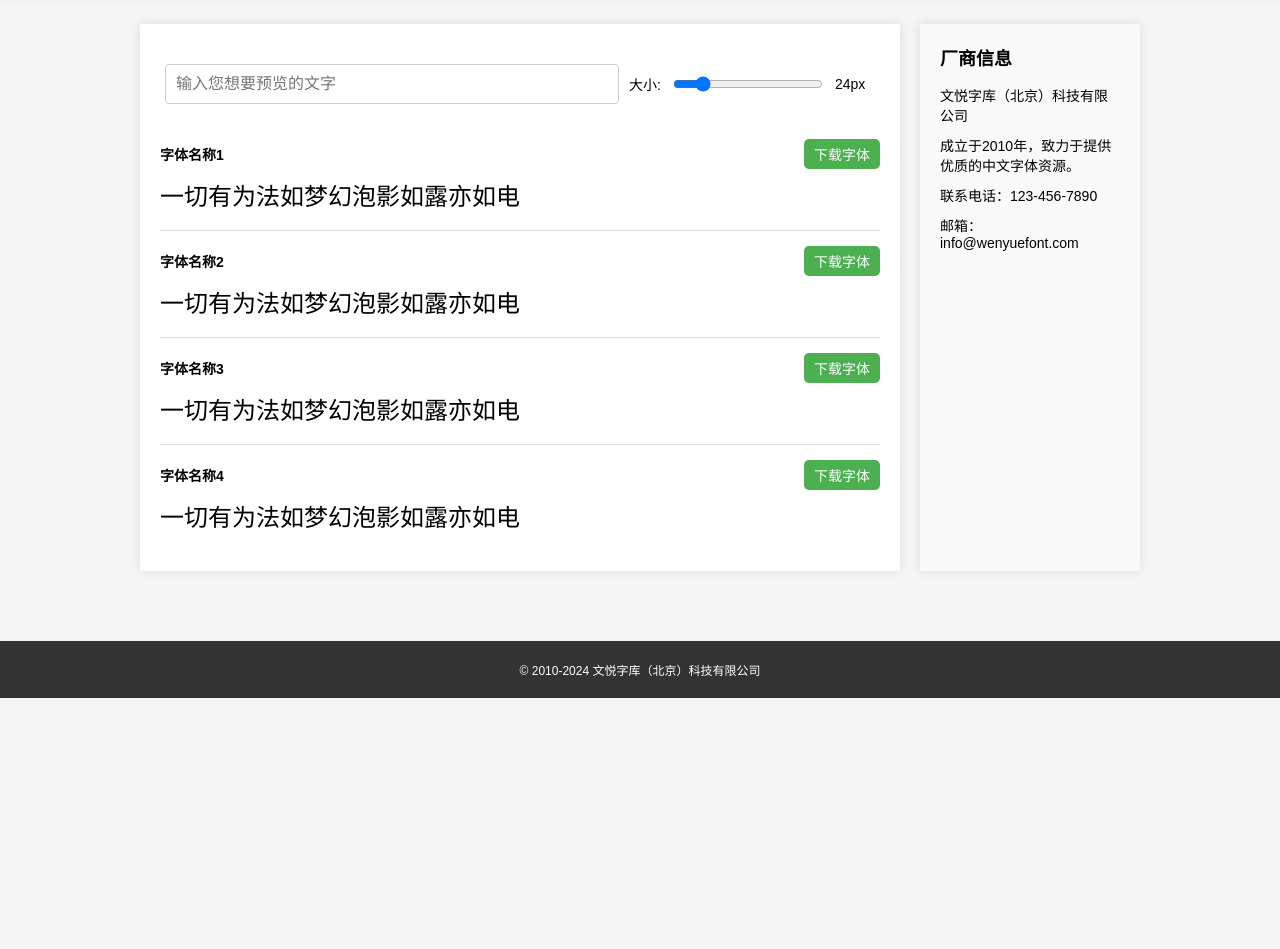
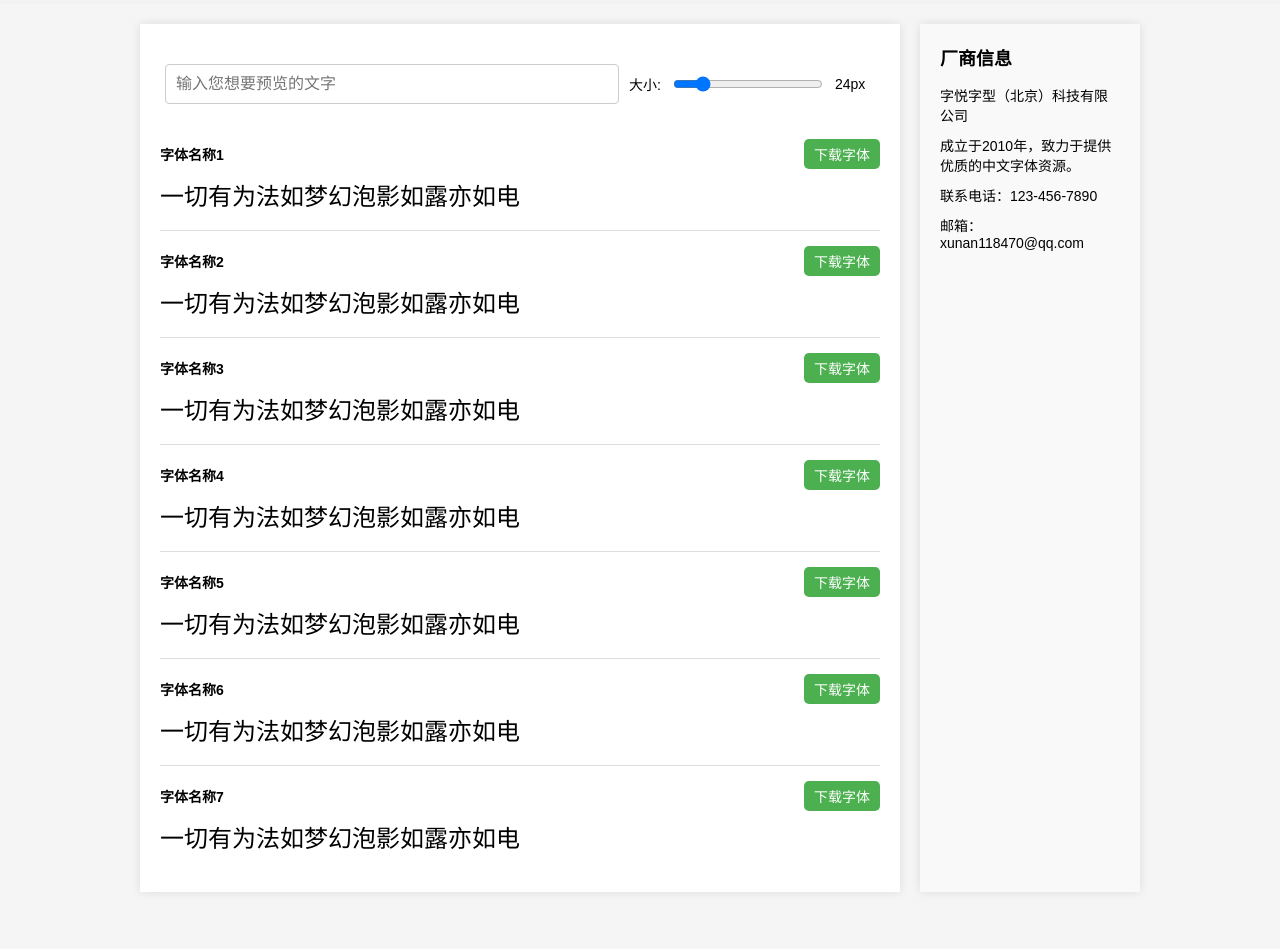
Before and after one commit to yfont/zi2zitool, a plain HTML site: page index.html in a window 1280 px wide. Shown: the part 108-1057 px from the top of the page. Before the commit the page ends 806 px from the top, so only its background shows below. Drawn offline with Linux system fonts and the light colour scheme; a web font is replaced by a local one.

Commit message:
Add files via upload

```diff
--- a/index.html
+++ b/index.html
@@ -3,8 +3,8 @@
 <head>
     <meta charset="UTF-8">
     <meta name="viewport" content="width=device-width, initial-scale=1.0">
-    <title>字体预览 - 文悦字库</title>
-    <meta name="description" content="文悦字库提供多种中文字体预览和下载，满足您的设计需求。">
+    <title>字体预览 - 字悦字型</title>
+    <meta name="description" content="字悦字型提供多种中文字体预览和下载，满足您的设计需求。">
     <link rel="stylesheet" href="styles.css">
     <script src="scripts.js" defer></script>
 </head>
@@ -13,7 +13,7 @@
     <!-- 导航条 -->
     <div class="navbar">
         <div>
-            <img class="logo" src="logo.png" alt="文悦字库 Logo">
+            <img class="logo" src="logo.png" alt="字悦字型 Logo">
         </div>
         <div class="nav-links">
             <a href="#home">首页</a>
@@ -70,21 +70,42 @@
                 </div>
                 <div class="font-preview-text" style="font-family: 'CustomFont4';">一切有为法如梦幻泡影如露亦如电</div>
             </div>
+            <div class="font-sample">
+                <div class="font-sample-header">
+                    <span class="font-name">字体名称5</span>
+                    <a class="download-btn" href="./font/CustomFont4.ttf" download>下载字体</a>
+                </div>
+                <div class="font-preview-text" style="font-family: 'CustomFont5';">一切有为法如梦幻泡影如露亦如电</div>
+            </div>
+            <div class="font-sample">
+                <div class="font-sample-header">
+                    <span class="font-name">字体名称6</span>
+                    <a class="download-btn" href="./font/CustomFont6.ttf" download>下载字体</a>
+                </div>
+                <div class="font-preview-text" style="font-family: 'CustomFont6';">一切有为法如梦幻泡影如露亦如电</div>
+            </div>
+            <div class="font-sample">
+                <div class="font-sample-header">
+                    <span class="font-name">字体名称7</span>
+                    <a class="download-btn" href="./font/CustomFont7.ttf" download>下载字体</a>
+                </div>
+                <div class="font-preview-text" style="font-family: 'CustomFont7';">一切有为法如梦幻泡影如露亦如电</div>
+            </div>
         </div>
 
         <!-- 右侧：厂商信息 -->
         <aside class="vendor-info">
             <h2>厂商信息</h2>
-            <p>文悦字库（北京）科技有限公司</p>
+            <p>字悦字型（北京）科技有限公司</p>
             <p>成立于2010年，致力于提供优质的中文字体资源。</p>
             <p>联系电话：123-456-7890</p>
-            <p>邮箱：info@wenyuefont.com</p>
+            <p>邮箱：xunan118470@qq.com</p>
         </aside>
     </div>
 
     <!-- 页脚 -->
     <div class="footer">
-        © 2010-2024 文悦字库（北京）科技有限公司
+        © 2010-2024 字悦字型科技有限公司
     </div>
 
     <!-- 引入外部字体 -->
```
